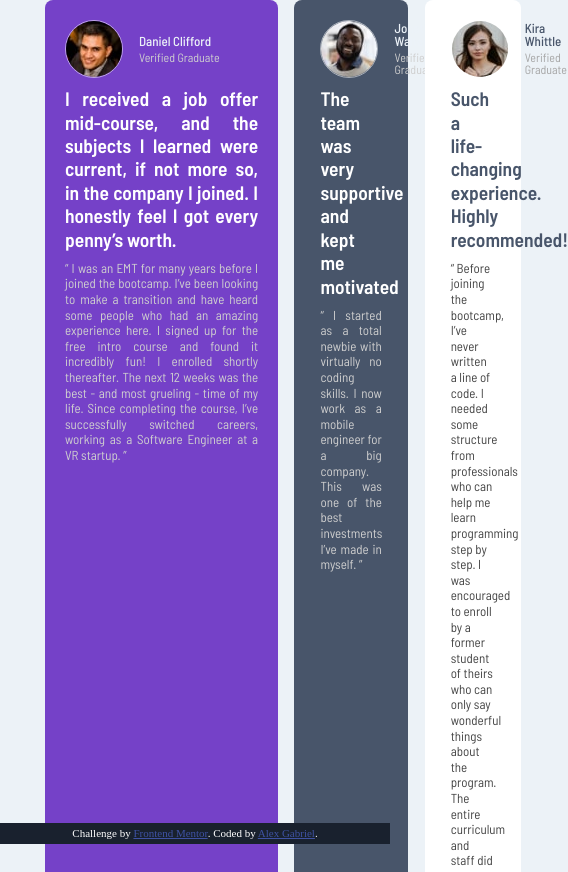
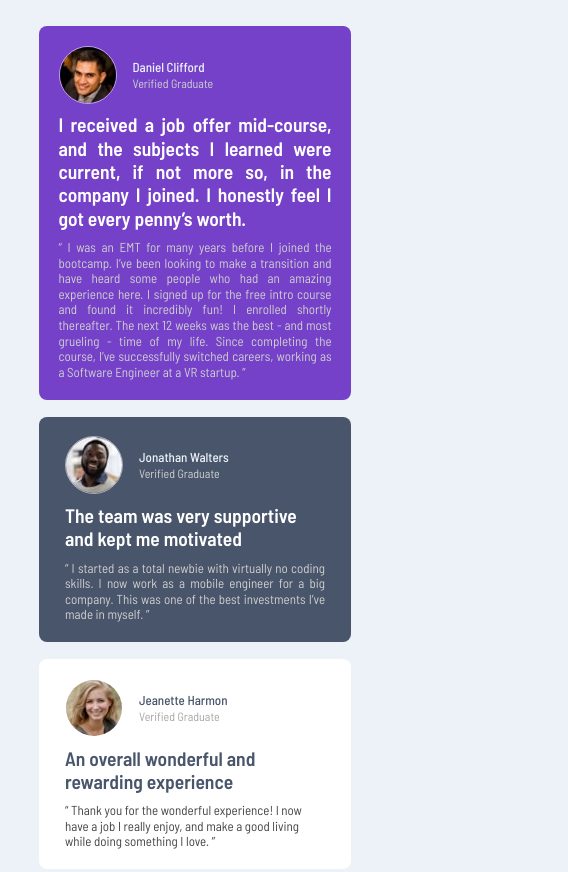
Before and after one commit to alexgabriel2000/projeto-testimonials-grid, a plain HTML site: page index.html in a window 390 px wide. Shown: the top 872 px of the page, 568 px wide, since content can reach past the window. Drawn offline with Linux system fonts and the light colour scheme.

Commit message:
Parte mobile finalizado

```diff
--- a/index.html
+++ b/index.html
@@ -16,7 +16,7 @@
   <main class="main-content">
       <section class="first__testimony">
         <div class="first__user">
-          <img src="images/image-daniel.jpg" alt="Primeiro post do membro">
+          <img src="images/image-daniel.jpg" alt="Post de Daniel">
             <div>
               <span class="first__testimony-name">Daniel Clifford</span>
               <span class="first__testimony-graduate">Verified Graduate</span>
@@ -26,18 +26,18 @@
           I received a job offer mid-course, and the subjects I learned were current, if not more so,
           in the company I joined. I honestly feel I got every penny’s worth.
         </p>
-        <p class="first-paragraph02">
+        <blockquote class="first-paragraph02">
           “ I was an EMT for many years before I joined the bootcamp. I’ve been looking to make a
           transition and have heard some people who had an amazing experience here. I signed up
           for the free intro course and found it incredibly fun! I enrolled shortly thereafter.
           The next 12 weeks was the best - and most grueling - time of my life. Since completing
           the course, I’ve successfully switched careers, working as a Software Engineer at a VR startup. ”
-        </p>
+        </blockquote>
       </section>
 
       <section class="second__testimony">
         <div class="second__user">
-          <img src="images/image-jonathan.jpg" alt="Segundo post do membro">
+          <img src="images/image-jonathan.jpg" alt="Post de jonathan">
           <div>
             <span class="second__testimony-name">Jonathan Walters</span>
             <span class="second__testimony-graduate">Verified Graduate</span>
@@ -46,15 +46,15 @@
         <p class="second-paragraph01">
           The team was very supportive and kept me motivated
         </p>
-        <p class="second-paragraph02">
+        <blockquote class="second-paragraph02">
           “ I started as a total newbie with virtually no coding skills. I now work as a mobile engineer
           for a big company. This was one of the best investments I’ve made in myself. ”
-        </p>
+        </blockquote>
       </section>
 
       <section class="third__testimony">
         <div class="third__user">
-          <img src="images/image-jeanette.jpg" alt="Terceiro post do membro">
+          <img src="images/image-jeanette.jpg" alt="Post de jaenette">
           <div>
             <span class="third__testimony-name">Jeanette Harmon</span>
             <span class="third__testimony-graduate">Verified Graduate</span>
@@ -64,15 +64,15 @@
         <p class="third-paragraph01">
           An overall wonderful and rewarding experience
         </p>
-        <p class="third-paragraph02">
+        <blockquote class="third-paragraph02">
           “ Thank you for the wonderful experience! I now have a job I really enjoy, and make a good living
           while doing something I love. ”
-        </p>
+        </blockquote>
       </section>
 
       <section class="fourth__testimony">
         <div class="fourth__user">
-          <img src="images/image-patrick.jpg" alt="Quarto post do membro">
+          <img src="images/image-patrick.jpg" alt="Post de patrick">
           <div>
             <span class="fourth__testimony-name">Patrick Abrams</span>
             <span class="fourth__testimony-graduate">Verified Graduate</span>
@@ -82,17 +82,17 @@
           Awesome teaching support from TAs who did the bootcamp themselves. Getting guidance from them and
           learning from their experiences was easy.
         </p>
-        <p class="fourth-paragraph02">
+        <blockquote class="fourth-paragraph02">
           “ The staff seem genuinely concerned about my progress which I find really refreshing. The program
           gave me the confidence necessary to be able to go out in the world and present myself as a capable
           junior developer. The standard is above the rest. You will get the personal attention you need from
           an incredible community of smart and amazing people. ”
-        </p>
+        </blockquote>
       </section>
 
       <section class="fifth__testimony">
         <div class="fifth__user">
-          <img src="images/image-kira.jpg" alt="Quinto post do membro">
+          <img src="images/image-kira.jpg" alt="Post de Kira">
           <div>
             <span class="fifth__testimony-name">Kira Whittle</span>
             <span class="fifth__testimony-graduate">Verified Graduate</span>
@@ -101,7 +101,7 @@
         <p class="fifth-paragraph01">
           Such a life-changing experience. Highly recommended!
         </p>
-        <p class="fifth-paragraph02">
+        <blockquote class="fifth-paragraph02">
           “ Before joining the bootcamp, I’ve never written a line of code. I needed some structure from
           professionals who can help me learn programming step by step. I was encouraged to enroll by a former
           student of theirs who can only say wonderful things about the program. The entire curriculum and staff
@@ -110,15 +110,8 @@
           could ever have. In fact, I’ve often referred to it during interviews as an example of my developent
           experience. It certainly helped me land a job as a full-stack developer after receiving multiple offers.
           100% recommend! ”
-        </p>
+        </blockquote>
       </section>
   </main>
-
-  <footer class="rodape">
-    <div class="attribution">
-      Challenge by <a href="https://www.frontendmentor.io?ref=challenge" target="_blank">Frontend Mentor</a>.
-      Coded by <a href="#">Alex Gabriel</a>.
-    </div>
-  </footer>
 </body>
 </html>
--- a/style.css
+++ b/style.css
@@ -1,5 +1,4 @@
-.attribution { font-size: 11px; text-align: center; }
-.attribution a { color: hsl(228, 45%, 44%); }
+@import url('testemunho.css');
 
 * {
     font-size: 13px;
@@ -25,257 +24,58 @@ body {
     justify-content: center;
     align-content: center;
     gap: 1.3em;
-    width: 100%;
 }
 
-/* PRIMEIRA SEÇÃO */
+@media screen and (max-width: 768px) {
+    body {
+        width: 100%;
+        height: 100%;
+    }
+    .main-content {
+       grid-template-columns: repeat(auto-fill, 20%);
+       grid-template-rows: auto auto auto auto auto;
+       margin: 2em 0;
+    }
 
     .first__testimony {
-    grid-area: grid01;
-    background-color: hsl(263, 55%, 52%);
-    padding: 1.5em 1.5em;
-    border-radius: 8px;
+        grid-row: 1 / 1;
+        grid-column: 1 / 6;
+        justify-self: center;
+        width: 80%;
     }
 
-.first__testimony .first__user {
-    display: flex;
-    align-items: center;
-    gap: 16px;
+    .second__testimony {
+        grid-row: 2 / 2;
+        grid-column: 1 / 6;
+        justify-self: center;
+        width: 80%;
     }
 
-.first__testimony .first__user img {
-    border-radius: 50%;
-    border: 1px solid rgba(255, 255, 255, 0.527);
+    .third__testimony {
+        grid-row: 3 / 3;
+        grid-column: 1 / 6;
+        justify-self: center;
+        width: 80%;
     }
 
-.first__testimony .first__user div {
-    display: flex;
-    flex-direction: column;
-    gap: 3px;
+    .fourth__testimony {
+        grid-row: 4 / 4;
+        grid-column: 1 / 6;
+        justify-self: center;
+        width: 80%;
     }
 
-.first__testimony-name, .second__testimony-name {
-    font-weight: 500;
-    color: hsl(210, 46%, 95%);
+    .fifth__testimony {
+        grid-row: 5/5;
+        grid-column: 1/6;
+        justify-self: center;
+        width: 80%;
     }
 
-.first__testimony-graduate, .second__testimony-graduate {
-    color: hsl(0, 0%, 81%);
-    font-size: 12px;
+    .attribution {
+        display: none;
+    }
 }
 
-.first-paragraph01 {
-    color: white;
-    font-size: 1.5em;
-    font-weight: 600;
-    padding: 0.5em 0;
-    text-align: justify;
-    line-height: 1.2em;
-}
-
-.first-paragraph02 {
-    color: hsl(0, 0%, 81%);
-    line-height: 1.2em;
-    text-align: justify;
-}
-
-/* SEGUNDA SEÇÃO */
-
-.second__testimony {
-    grid-area: grid02;
-    background-color: hsl(217, 19%, 35%);
-    padding: 1.5em 2em;
-    border-radius: 8px;
-}
-
-.second__testimony .second__user {
-    display: flex;
-    align-items: center;
-    gap: 16px;
-}
-
-.second__testimony .second__user img {
-    border-radius: 50%;
-    border: 1px solid rgba(255, 255, 255, 0.527);
-}
-
-.second__testimony .second__user div {
-    display: flex;
-    flex-direction: column;
-    gap: 3px;
-}
-
-.second-paragraph01 {
-    color: white;
-    font-size: 1.5em;
-    font-weight: 600;
-    padding: 0.5em 0;
-    line-height: 1.2em;
-}
-
-.second-paragraph02 {
-    color: hsl(0, 0%, 81%);
-    line-height: 1.2em;
-    text-align: justify;
-}
-
-/* TERCEIRA SEÇÃO */
-
-.third__testimony {
-    grid-area: row01;
-    background-color: hsl(0, 0%, 100%);
-    padding: 1.5em 2em;
-    border-radius: 8px;
-}
-
-.third__testimony .third__user {
-    display: flex;
-    align-items: center;
-    gap: 16px;
-}
-
-.third__testimony .third__user img {
-    border-radius: 50%;
-    border: 1px solid rgba(255, 255, 255, 0.527);
-}
-
-.third__testimony .third__user div {
-    display: flex;
-    flex-direction: column;
-    gap: 3px;
-}
-
-.third__testimony-name {
-    font-weight: 500;
-    color: hsl(217, 19%, 35%);
-}
-
-.third__testimony-graduate {
-    color: hsl(0, 0%, 65%);
-    font-size: 12px;
-}
-
-.third-paragraph01 {
-    color: hsl(217, 19%, 35%);
-    font-size: 1.5em;
-    font-weight: 600;
-    padding: 0.5em 0;
-    line-height: 1.2em;
-}
-
-.third-paragraph02 {
-    color: hsl(0, 0%, 27%);
-    line-height: 1.2em;
-}
-
-/* Quarta SEÇÃO */
-
-.fourth__testimony {
-    grid-area: row02;
-    background-color: hsl(219, 29%, 14%);
-    border-radius: 8px;
-    padding: 1.5em 2em;
-}
-
-.fourth__testimony .fourth__user {
-    display: flex;
-    align-items: center;
-    gap: 16px;
-}
-
-.fourth__testimony .fourth__user img {
-    border-radius: 50%;
-    border: 1px solid rgba(255, 255, 255, 0.527);
-}
-
-.fourth__testimony .fourth__user div {
-    display: flex;
-    flex-direction: column;
-    gap: 3px;
-}
-
-.fourth__testimony-name {
-    font-weight: 500;
-    color: hsl(210, 46%, 95%);
-}
-
-.fourth__testimony-graduate {
-    color: hsl(0, 0%, 81%);
-    font-size: 12px;
-}
-
-.fourth-paragraph01 {
-    color: white;
-    font-size: 1.5em;
-    font-weight: 600;
-    padding: 0.5em 0;
-    text-align: justify;
-    line-height: 1.2em;
-}
-
-.fourth-paragraph02 {
-    color: hsl(0, 0%, 81%);
-    line-height: 1.2em;
-    text-align: justify;
-}
-
-/* QUINTA SEÇÃO */
-
-.fifth__testimony {
-    grid-area: grid03;
-    background-color: hsl(0, 0%, 100%);
-    padding: 1.5em 2em;
-    border-radius: 8px;
-}
-
-.fifth__testimony .fifth__user {
-    display: flex;
-    align-items: center;
-    gap: 16px;
-}
-
-.fifth__testimony .fifth__user img {
-    border-radius: 50%;
-    border: 1px solid rgba(255, 255, 255, 0.527);
-}
-
-.fifth__testimony .fifth__user div {
-    display: flex;
-    flex-direction: column;
-    gap: 3px;
-}
-
-.fifth__testimony-name {
-    font-weight: 500;
-    color: hsl(217, 19%, 35%);
-}
-
-.fifth__testimony-graduate {
-    color: hsl(0, 0%, 65%);
-    font-size: 12px;
-}
-
-.fifth-paragraph01 {
-    color: hsl(217, 19%, 35%);
-    font-size: 1.5em;
-    font-weight: 600;
-    padding: 0.5em 0;
-    line-height: 1.2em;
-}
-
-.fifth-paragraph02 {
-    color: hsl(0, 0%, 27%);
-    line-height: 1.2em;
-}
 
 /* RODAPÉ */
-
-.rodape .attribution {
-    position: absolute;
-    bottom: 0;
-    right: 0;
-    left: 0;
-    background-color: hsl(217, 30%, 14%);
-    color: white;
-    padding: 5px;
-}
--- /dev/null
+++ b/testemunho.css
@@ -0,0 +1,239 @@
+/* PRIMEIRA SEÇÃO */
+
+.first__testimony {
+    grid-area: grid01;
+    background-color: hsl(263, 55%, 52%);
+    padding: 1.5em 1.5em;
+    border-radius: 8px;
+}
+
+.first__testimony .first__user {
+    display: flex;
+    align-items: center;
+    gap: 16px;
+}
+
+.first__testimony .first__user img {
+    border-radius: 50%;
+    border: 1px solid rgba(255, 255, 255, 0.527);
+}
+
+.first__testimony .first__user div {
+    display: flex;
+    flex-direction: column;
+    gap: 3px;
+}
+
+.first__testimony-name, .second__testimony-name {
+    font-weight: 500;
+    color: hsl(210, 46%, 95%);
+}
+
+.first__testimony-graduate, .second__testimony-graduate {
+    color: hsl(0, 0%, 81%);
+    font-size: 12px;
+}
+
+.first-paragraph01 {
+    color: white;
+    font-size: 1.5em;
+    font-weight: 600;
+    padding: 0.5em 0;
+    text-align: justify;
+    line-height: 1.2em;
+}
+
+.first-paragraph02 {
+    color: hsl(0, 0%, 81%);
+    line-height: 1.2em;
+    text-align: justify;
+}
+
+/* SEGUNDA SEÇÃO */
+
+.second__testimony {
+    grid-area: grid02;
+    background-color: hsl(217, 19%, 35%);
+    padding: 1.5em 2em;
+    border-radius: 8px;
+}
+
+.second__testimony .second__user {
+    display: flex;
+    align-items: center;
+    gap: 16px;
+}
+
+.second__testimony .second__user img {
+    border-radius: 50%;
+    border: 1px solid rgba(255, 255, 255, 0.527);
+}
+
+.second__testimony .second__user div {
+    display: flex;
+    flex-direction: column;
+    gap: 3px;
+}
+
+.second-paragraph01 {
+    color: white;
+    font-size: 1.5em;
+    font-weight: 600;
+    padding: 0.5em 0;
+    line-height: 1.2em;
+}
+
+.second-paragraph02 {
+    color: hsl(0, 0%, 81%);
+    line-height: 1.2em;
+    text-align: justify;
+}
+
+/* TERCEIRA SEÇÃO */
+
+.third__testimony {
+    grid-area: row01;
+    background-color: hsl(0, 0%, 100%);
+    padding: 1.5em 2em;
+    border-radius: 8px;
+}
+
+.third__testimony .third__user {
+    display: flex;
+    align-items: center;
+    gap: 16px;
+}
+
+.third__testimony .third__user img {
+    border-radius: 50%;
+    border: 1px solid rgba(255, 255, 255, 0.527);
+}
+
+.third__testimony .third__user div {
+    display: flex;
+    flex-direction: column;
+    gap: 3px;
+}
+
+.third__testimony-name {
+    font-weight: 500;
+    color: hsl(217, 19%, 35%);
+}
+
+.third__testimony-graduate {
+    color: hsl(0, 0%, 65%);
+    font-size: 12px;
+}
+
+.third-paragraph01 {
+    color: hsl(217, 19%, 35%);
+    font-size: 1.5em;
+    font-weight: 600;
+    padding: 0.5em 0;
+    line-height: 1.2em;
+}
+
+.third-paragraph02 {
+    color: hsl(0, 0%, 27%);
+    line-height: 1.2em;
+}
+
+/* Quarta SEÇÃO */
+
+.fourth__testimony {
+    grid-area: row02;
+    background-color: hsl(219, 29%, 14%);
+    border-radius: 8px;
+    padding: 1.5em 2em;
+}
+
+.fourth__testimony .fourth__user {
+    display: flex;
+    align-items: center;
+    gap: 16px;
+}
+
+.fourth__testimony .fourth__user img {
+    border-radius: 50%;
+    border: 1px solid rgba(255, 255, 255, 0.527);
+}
+
+.fourth__testimony .fourth__user div {
+    display: flex;
+    flex-direction: column;
+    gap: 3px;
+}
+
+.fourth__testimony-name {
+    font-weight: 500;
+    color: hsl(210, 46%, 95%);
+}
+
+.fourth__testimony-graduate {
+    color: hsl(0, 0%, 81%);
+    font-size: 12px;
+}
+
+.fourth-paragraph01 {
+    color: white;
+    font-size: 1.5em;
+    font-weight: 600;
+    padding: 0.5em 0;
+    text-align: justify;
+    line-height: 1.2em;
+}
+
+.fourth-paragraph02 {
+    color: hsl(0, 0%, 81%);
+    line-height: 1.2em;
+    text-align: justify;
+}
+
+/* QUINTA SEÇÃO */
+
+.fifth__testimony {
+    grid-area: grid03;
+    background-color: hsl(0, 0%, 100%);
+    padding: 1.5em 2em;
+    border-radius: 8px;
+}
+
+.fifth__testimony .fifth__user {
+    display: flex;
+    align-items: center;
+    gap: 16px;
+}
+
+.fifth__testimony .fifth__user img {
+    border-radius: 50%;
+    border: 1px solid rgba(255, 255, 255, 0.527);
+}
+
+.fifth__testimony .fifth__user div {
+    display: flex;
+    flex-direction: column;
+    gap: 3px;
+}
+
+.fifth__testimony-name {
+    font-weight: 500;
+    color: hsl(217, 19%, 35%);
+}
+
+.fifth__testimony-graduate {
+    color: hsl(0, 0%, 65%);
+    font-size: 12px;
+}
+
+.fifth-paragraph01 {
+    color: hsl(217, 19%, 35%);
+    font-size: 1.5em;
+    font-weight: 600;
+    padding: 0.5em 0;
+    line-height: 1.2em;
+}
+
+.fifth-paragraph02 {
+    color: hsl(0, 0%, 27%);
+    line-height: 1.2em;
+}
```
Lines whose indentation alone changed are shown as unchanged.
